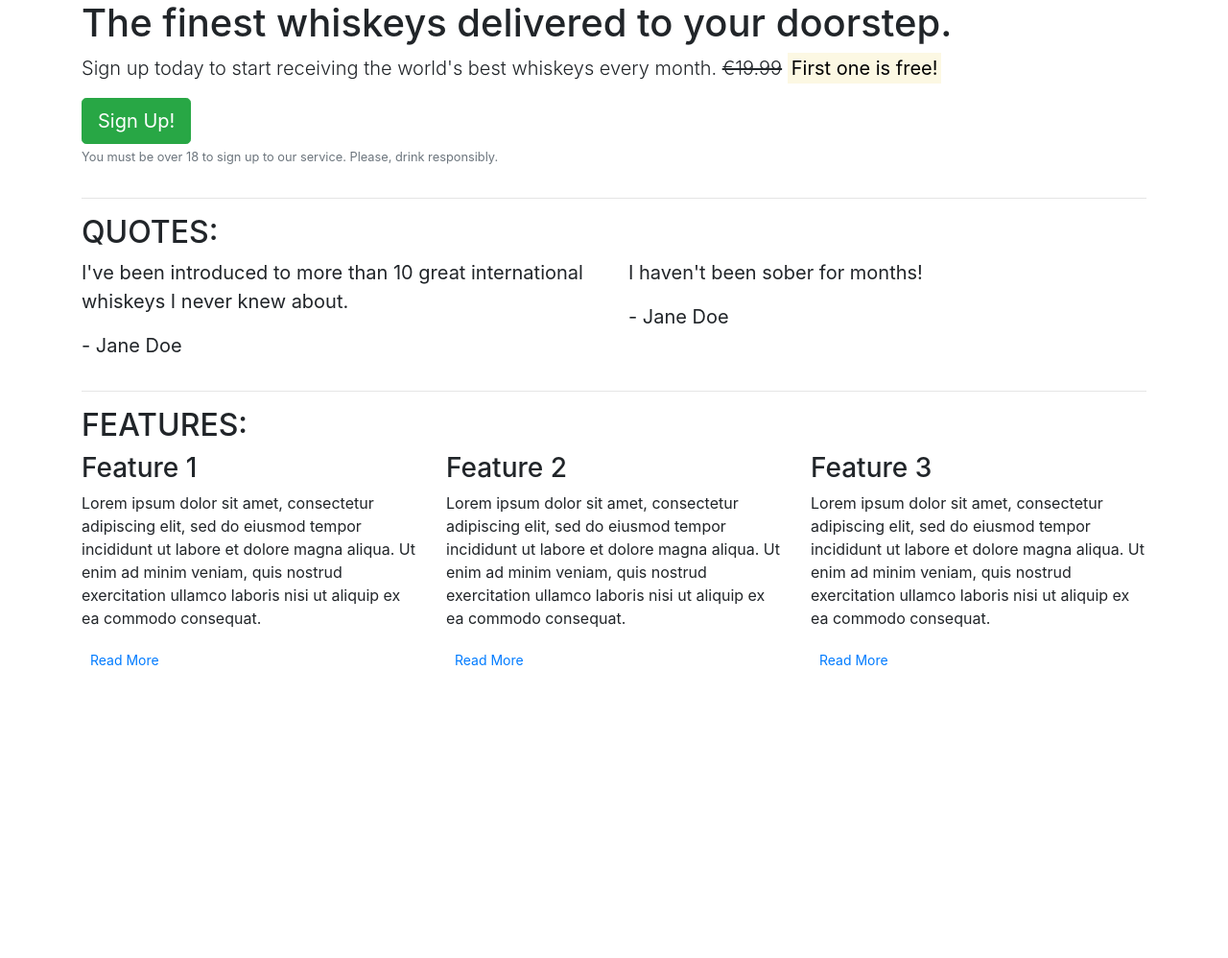
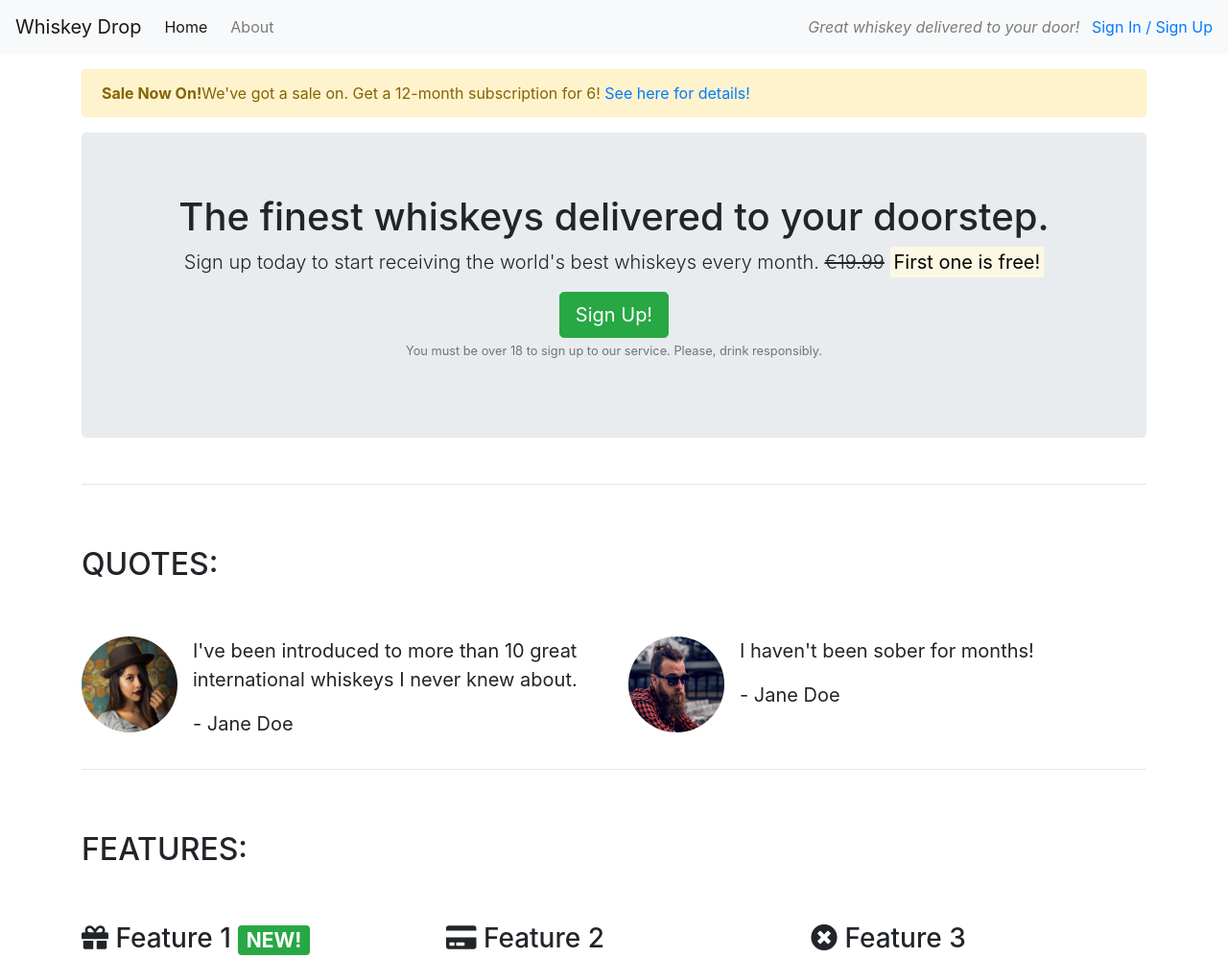
Before and after one commit to adams-ears/bootstrap4, a plain HTML site: page index.html in a window 1280 px wide. Shown: the top 998 px of the page at 96% size. Before the commit the page ends 800 px from the top, so only its background shows below. Drawn offline with nearby package versions, Linux system fonts and the light colour scheme.

Commit message:
styled using bs css

```diff
--- a/index.html
+++ b/index.html
@@ -7,17 +7,42 @@
 	<title>Whiskey Drop | Taste a new whiskey every month</title>
 	<meta name="viewport" content="width=device-width, inital-scale=1.0">
 	<link rel="stylesheet" href="https://maxcdn.bootstrapcdn.com/bootstrap/4.1.3/css/bootstrap.min.css">
+	<link rel="stylesheet" href="https://use.fontawesome.com/releases/v5.12.1/css/all.css"
+		integrity="sha384-v8BU367qNbs/aIZIxuivaU55N5GPF89WBerHoGA4QTcbUjYiLQtKdrfXnqAcXyTv" crossorigin="anonymous">
 </head>
 
 <body>
-	<article class="container">
+	<nav class="navbar navbar-light bg-light navbar-expand-sm">
+		<a href="/" class="navbar-brand">Whiskey Drop</a>
+		<ul class="navbar-nav mr-auto">
+			<li class="active nav-item mr-2"><a class="nav-link" href="/">Home</a></li>
+			<li class="nav-item mr-2"><a class="nav-link" href="/about">About</a></li>
+			<li class="nav-item mr-2 d-block d-sm-none"><a class="nav-link" href="/login">Sign in/Sign Up</a></li>
+		</ul>
+		<div class="d-none d-md-block">
+			<p class="navbar-text my-auto mr-2"><i>Great whiskey delivered to your door!</i></p>
+			<a href="/login">Sign In / Sign Up </a>
+		</div>
+	</nav>
+	<article class="container mt-3">
+		<div class="row d-none d-sm-block">
+			<div class="col-12">
+				<div class="alert alert-warning">
+					<strong>Sale Now On!</strong>We've got a sale on. Get a 12-month subscription for 6! <a href=""> See
+						here for details!</a>
+
+				</div>
+			</div>
+		</div>
 		<!-- Callout -->
 		<div class="row">
 			<div class="col-12">
-				<section class="callout">
+				<section class="callout jumbotron text-center">
 					<h1>The finest whiskeys delivered to your doorstep.</h1>
 					<p class="lead">Sign up today to start receiving the world's best whiskeys every month.
-						<s>€19.99</s> <strong><mark>First one is free!</mark></strong></p>
+						<s class="d-none d-sm-inline">€19.99</s>
+						<span class="d-inline d-sm-none"><br></span>
+						<strong><mark>First one is free!</mark></strong></p>
 					<button class="btn btn-success btn-lg">Sign Up!</button>
 					<p class="text-muted">
 						<small>You must be over 18 to sign up to our service. Please, drink responsibly.</small></p>
@@ -30,22 +55,38 @@
 		<!-- Quotes -->
 		<section class="quotes">
 			<div class="row">
-				<div class="col-12">
+				<div class="col-12 my-5">
 					<h2 class="text-uppercase">Quotes:</h2>
 				</div>
 			</div>
 			<div class="row">
 				<div class="col-12 col-md-6">
+					<div class="media">
+						<div class="d-none d-sm-block">
+							<img src="images/girl-image.png" class="rounded-circle mr-3" height="100" width="100">
+                        </div>
+							<div class="media-body">
 								<blockquote class="blockquote">
-						<p>I've been introduced to more than 10 great international whiskeys I never knew about.</p>
+									<p>I've been introduced to more than 10 great international whiskeys I never knew
+										about.
+									</p>
 									<p>- Jane Doe</p>
 								</blockquote>
 							</div>
+						</div>
+					</div>
 					<div class="col-12 col-md-6">
+						<div class="media">
+							<div class="d-none d-sm-block">
+								<img src="images/guy-image.png" class="rounded-circle mr-3" height="100" width="100">
+                            </div>
+								<div class="media-body">
 									<blockquote class="blockquote">
 										<p>I haven't been sober for months!</p>
 										<p>- Jane Doe</p>
 									</blockquote>
+								</div>
+							</div>
 						</div>
 					</div>
 		</section>
@@ -55,14 +96,15 @@
 		<!-- Features -->
 		<section class="features">
 			<div class="row">
-				<div class="col-12">
+				<div class="col-12 my-5">
 					<h2 class="text-uppercase">Features:</h2>
 				</div>
 			</div>
 			<div class="row">
 				<div class="col-12 col-md-6 col-lg-4">
 					<div class="feature">
-						<h3>Feature 1</h3>
+						<h3><i class="fas fa-gift d-none d-sm-inline"></i> Feature 1
+							<span class="badge badge-success">NEW!</span></h3>
 						<p>Lorem ipsum dolor sit amet, consectetur adipiscing elit, sed do eiusmod tempor incididunt ut
 							labore et dolore magna aliqua. Ut enim ad minim veniam, quis nostrud exercitation ullamco
 							laboris
@@ -72,7 +114,7 @@
 				</div>
 				<div class="col-12 col-md-6 col-lg-4">
 					<div class="feature">
-						<h3>Feature 2</h3>
+						<h3><i class="fas fa-credit-card d-none d-sm-inline"></i> Feature 2</h3>
 						<p>Lorem ipsum dolor sit amet, consectetur adipiscing elit, sed do eiusmod tempor incididunt ut
 							labore et dolore magna aliqua.
 							Ut enim ad minim veniam, quis nostrud exercitation ullamco laboris nisi ut aliquip ex ea
@@ -83,7 +125,7 @@
 				</div>
 				<div class="col-12 d-md-none d-lg-block col-lg-4">
 					<div class="feature">
-						<h3>Feature 3</h3>
+						<h3><i class="fas fa-times-circle d-none d-sm-inline"></i> Feature 3</h3>
 						<p>Lorem ipsum dolor sit amet, consectetur adipiscing elit, sed do eiusmod tempor incididunt ut
 							labore et dolore magna aliqua.
 							Ut enim ad minim veniam, quis nostrud exercitation ullamco laboris nisi ut aliquip ex ea
```
Also changed, not shown: images/girl-image.png (added), images/guy-image.png (added), 1 other file. Lines whose indentation alone changed are shown as unchanged.
